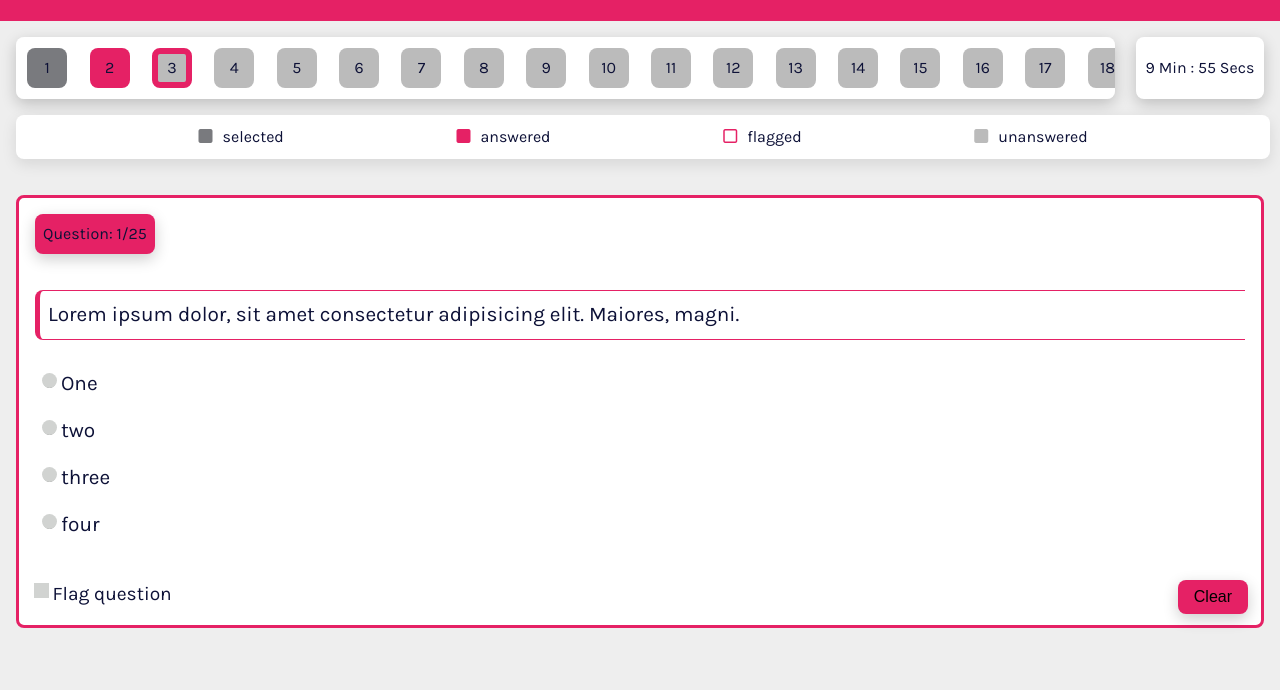
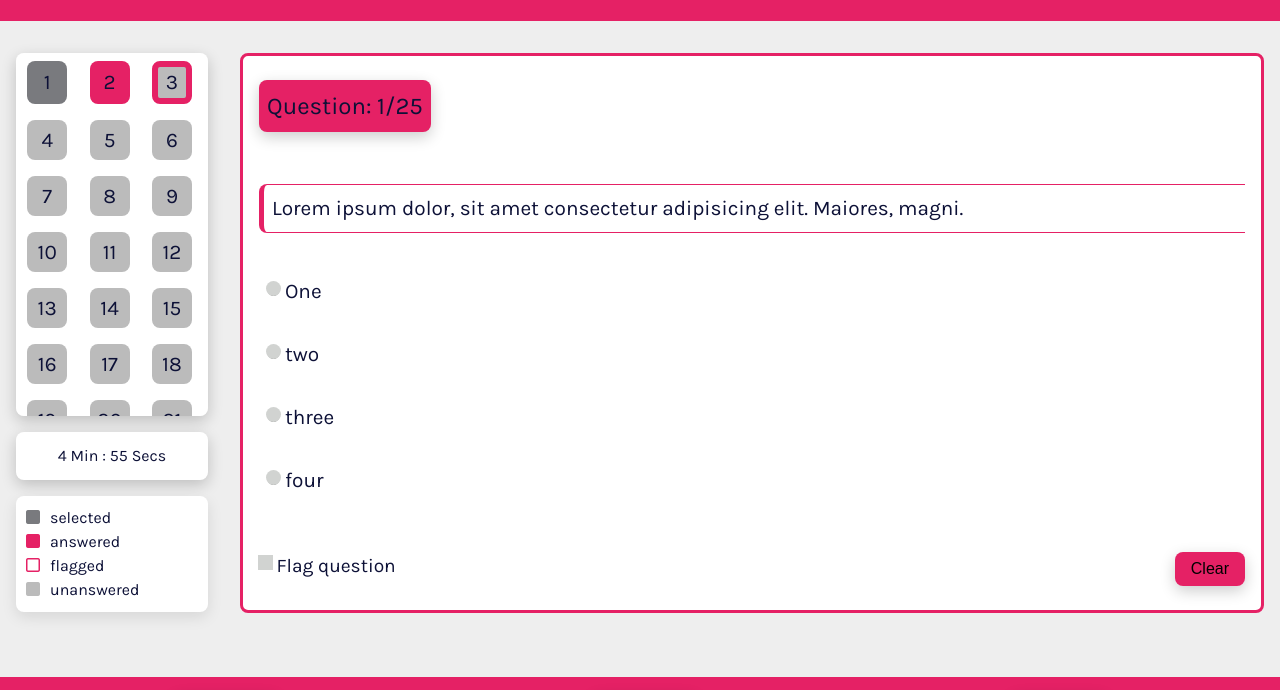
Before and after one commit to Viking-Vikram/prepMaestro_quiz, a plain HTML site: page index.html in a window 1280 px wide. Shown: the part 43-733 px from the top of the page. Drawn offline with Linux system fonts and the light colour scheme.

Commit message:
timer background

```diff
--- a/index.css
+++ b/index.css
@@ -145,6 +145,7 @@ question palette,timer and info
 }
 .question-palette {
 	background-color: var(--clr-white);
+	/* max-width: 20rem; */
 	width: 20rem;
 	height: 10.5rem;
 	margin: 1rem;
@@ -159,12 +160,11 @@ question palette,timer and info
 	background-color: var(--clr-grey);
 	min-height: 40px;
 	min-width: 40px;
-	/* border-radius: 50%; */
 	border-radius: var(--radius);
-	display: flex;
-	justify-content: center;
-	align-items: center;
-	margin: 0.7rem;
+	display: grid;
+	place-items: center;
+	margin: 0.5rem 0.7rem;
+	font-size: 1.3rem;
 	cursor: pointer;
 }
 .number:hover {
@@ -183,7 +183,7 @@ question palette,timer and info
 	background-color: var(--clr-white);
 	height: 3rem;
 	width: 8rem;
-	margin: 1rem 5px 1rem 5px;
+	margin: 1rem 5px;
 	display: flex;
 	justify-content: center;
 	align-items: center;
@@ -217,47 +217,21 @@ question palette,timer and info
 .iunanswered {
 	color: var(--clr-grey);
 }
-@media screen and (min-width: 928px) {
-	.question-palette {
-		flex-wrap: nowrap;
-	}
-	.timer-container {
-		height: 3.9rem;
-		margin-right: 1rem;
-	}
-	.timer {
-		font-size: 1rem;
-	}
-	.question-palette {
-		height: 100%;
-		align-items: center;
-	}
-	.qt-container {
-		position: relative;
-	}
-	.info {
-		position: absolute;
-		left: 0;
-		width: 98%;
-		margin: 0rem 1rem 1rem 1rem;
-		display: flex;
-		justify-content: space-evenly;
-	}
-}
 /*
 ===============
 question
 ===============
 */
+
 .question-container {
 	background-color: white;
-	margin: 2rem 1rem;
+	margin: 1rem 1rem 6rem 1rem;
 	border: 0.2rem solid var(--clr-pr-light);
 	padding: 1rem;
 	font-size: 1rem;
-	height: 100%;
 	border-radius: var(--radius);
 }
+
 .qnumber {
 	box-shadow: var(--dark-shadow);
 	background-color: var(--clr-pr-light);
@@ -266,6 +240,7 @@ question
 	border-radius: var(--radius);
 	color: var(--clr-pr-dark);
 }
+/*==========PARAGRAPH QUESTION===============*/
 .paragraph {
 	padding-bottom: 2rem;
 	height: 0;
@@ -283,6 +258,7 @@ question
 .show {
 	height: 100%;
 }
+/*==========PARAGRAPH QUESTION===============*/
 .question {
 	margin-top: 1rem;
 	padding: 0.5rem;
@@ -329,6 +305,8 @@ input[type="checkbox"]:checked:after {
 }
 .question-footer {
 	margin-top: 2rem;
+	display: flex;
+	justify-content: space-between;
 }
 .check {
 	font-size: 1.2rem;
@@ -341,18 +319,46 @@ input[type="checkbox"]:after {
 input[type="checkbox"]:checked:after {
 	border-radius: 0;
 }
-.clear {
-	position: absolute;
-	right: 2rem;
-}
+
 @media screen and (min-width: 928px) {
+	.qt-container {
+		display: block;
+		position: fixed;
+		top: 5rem;
+		left: 0;
+		transition: var(--transition);
+	}
+	.position {
+		top: 0;
+		left: 0;
+	}
+	.question-palette {
+		width: 12rem;
+		/* height: 14rem; */
+		height: 22.7rem;
+	}
+	.timer-container {
+		width: 12rem;
+		margin: auto auto 1rem auto;
+	}
+	.info {
+		width: 12rem;
+		margin: auto;
+	}
 	.option {
-		display: block;
 		padding: 0.5rem;
 	}
 	.question-container {
-		margin: 5rem 1rem;
+		margin: 2rem 1rem 6rem 15rem;
+		min-height: 35rem;
+		display: grid;
+		align-items: center;
 	}
+	.qnumber {
+		font-size: 1.5rem;
+		justify-self: flex-start;
+	}
+	/*=======PARAGRAPH QUESTION==========*/
 	.paragraph {
 		padding-bottom: 0;
 		height: auto;
@@ -360,12 +366,12 @@ input[type="checkbox"]:checked:after {
 	.paragraph i {
 		display: none;
 	}
-	.flex {
+	.grid {
 		display: grid;
 		grid-template-columns: 1fr 1fr;
 		column-gap: 2rem;
-		padding: 0;
 	}
+	/*=======PARAGRAPH QUESTION==========*/
 }
 /*
 ===============
@@ -378,6 +384,9 @@ footer
 	width: 100vw;
 	display: flex;
 	justify-content: space-around;
+	position: fixed;
+	bottom: 0;
+	left: 0;
 }
 .prev,
 .next,
@@ -386,11 +395,8 @@ footer
 	color: var(--clr-pr-dark);
 	text-transform: uppercase;
 }
-.prev,
-.next {
-	display: grid;
-	grid-template-columns: 1fr 1fr;
-	place-items: center;
+button i {
+	margin: 0 5px;
 }
 @media screen and (min-width: 928px) {
 	.footer {
--- a/index.html
+++ b/index.html
@@ -26,7 +26,7 @@
 				</div>
 			</div>
 		</nav>
-		<section>
+		<section class="container">
 			<div class="qt-container">
 				<div class="question-palette">
 					<span class="number active">1</span>
@@ -67,8 +67,7 @@
 					</div>
 				</div>
 			</div>
-		</section>
-		<section class="question-container">
+			<div class="question-container">
 				<p class="qnumber">Question: 1/25</p>
 				<p class="question">
 					Lorem ipsum dolor, sit amet consectetur adipisicing elit. Maiores, magni.
@@ -84,10 +83,10 @@
 					</label>
 					<button class="clear btn">Clear</button>
 				</div>
-		</section>
-		<section class="question-container">
+			</div>
+			<!-- <div class="question-container">
 				<p class="qnumber">Question: 2/25</p>
-			<div class="flex">
+				<div class="grid">
 					<div class="paragraph">
 						Paragraph <i class="fas fa-sort-down drop"></i>
 						<p>
@@ -96,7 +95,19 @@
 							corporis, temporibus exercitationem odit in minima itaque, cumque eos
 							commodi eius modi recusandae. Voluptatem saepe voluptates perferendis
 							quasi explicabo illum, laudantium aspernatur ab repellendus. Cumque ipsam
-						velit pariatur, sit corporis dolorem fugit.
+							velit pariatur, sit corporis dolorem fugit. Lorem ipsum, dolor sit amet
+							consectetur adipisicing elit. In minus reprehenderit rerum voluptas
+							asperiores commodi laudantium. Expedita, nam corporis, temporibus
+							exercitationem odit in minima itaque, cumque eos commodi eius modi
+							recusandae. Voluptatem saepe voluptates perferendis quasi explicabo
+							illum, laudantium aspernatur ab repellendus. Cumque ipsam velit pariatur,
+							sit corporis dolorem fugit. Lorem ipsum, dolor sit amet consectetur
+							adipisicing elit. In minus reprehenderit rerum voluptas asperiores
+							commodi laudantium. Expedita, nam corporis, temporibus exercitationem
+							odit in minima itaque, cumque eos commodi eius modi recusandae.
+							Voluptatem saepe voluptates perferendis quasi explicabo illum, laudantium
+							aspernatur ab repellendus. Cumque ipsam velit pariatur, sit corporis
+							dolorem fugit.
 						</p>
 						<ul>
 							<li>point 1</li>
@@ -122,7 +133,9 @@
 					</label>
 					<button class="clear btn">Clear</button>
 				</div>
+			</div> -->
 		</section>
+
 		<footer class="footer">
 			<button class="prev btn">
 				<i class="fas fa-arrow-alt-circle-left"></i>Prev
--- a/index.js
+++ b/index.js
@@ -1,37 +1,50 @@
+"use strict";
+
 const labelTimer = document.querySelector(".timer");
-const timerContainer = document.querySelector(".timer-container");
 const drop = document.querySelector(".drop");
 const paragraph = document.querySelector(".paragraph");
+var qtContainer = document.querySelector(".qt-container");
+const timerContainer = document.querySelector(".timer-container");
 
 const startLogoutTimer = function () {
 	const tick = function () {
 		const min = Math.trunc(String(time / 60).padStart(2, 0));
 		const sec = String(time % 60).padStart(2, 0);
 
-		// In each call print time
 		labelTimer.textContent = `${min} Min : ${sec} Secs`;
 
+		if (time <= 10) {
+			timerContainer.style.backgroundColor = "red";
+		}
 		if (time === 0) {
 			clearInterval(timer);
 			labelTimer.textContent = "Time out";
 		}
 
-		// decrease timer by 1 second
 		time--;
 	};
-	// set time to 2 minutes
-	let time = 600;
-	// call timer every second
+
+	let time = 300;
+
 	tick();
 	const timer = setInterval(tick, 1000);
 	console.log(timer);
-	if (time <= 5) {
-		timerContainer.style.backgroundColor = "#e52165";
-	}
+
 	return timer;
 };
 startLogoutTimer();
 
+window.onscroll = function () {
+	if (
+		document.body.scrollTop >= 50 ||
+		document.documentElement.scrollTop >= 50
+	) {
+		qtContainer.classList.add("position");
+	} else {
+		qtContainer.classList.remove("position");
+	}
+};
+
 drop.addEventListener("click", () => {
 	paragraph.classList.toggle("show");
 });
```
Lines whose indentation alone changed are shown as unchanged.
